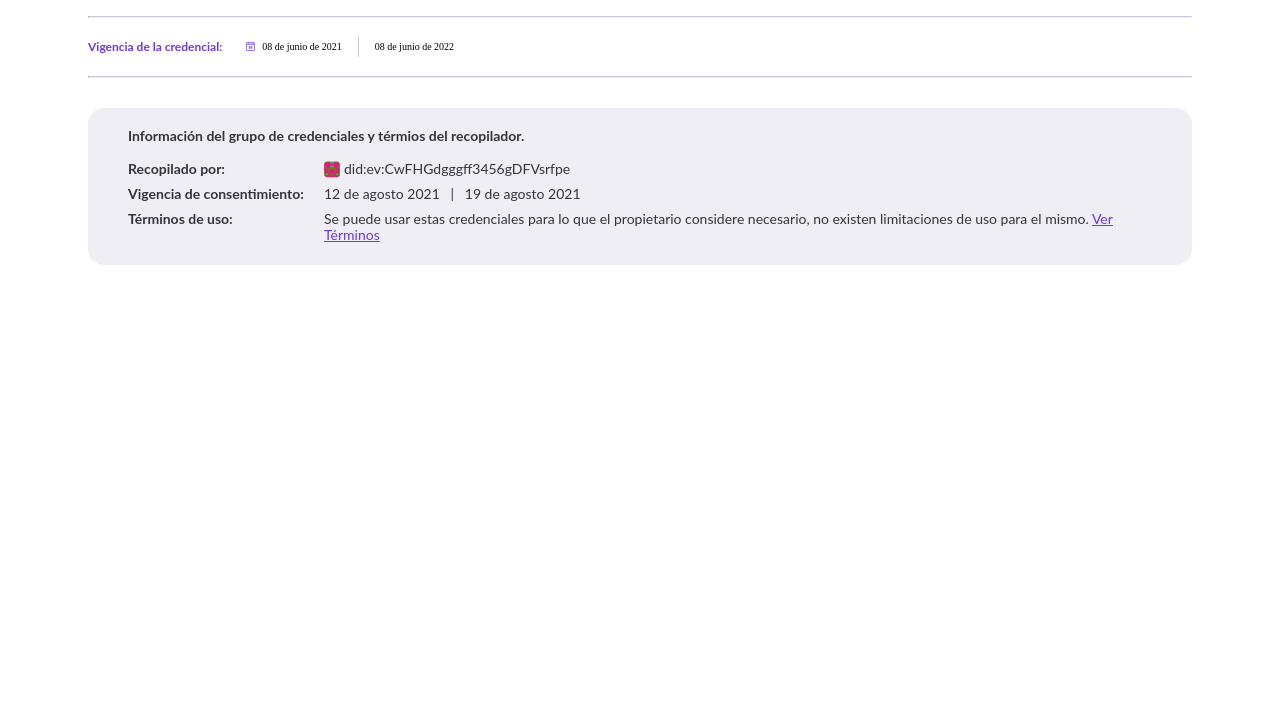
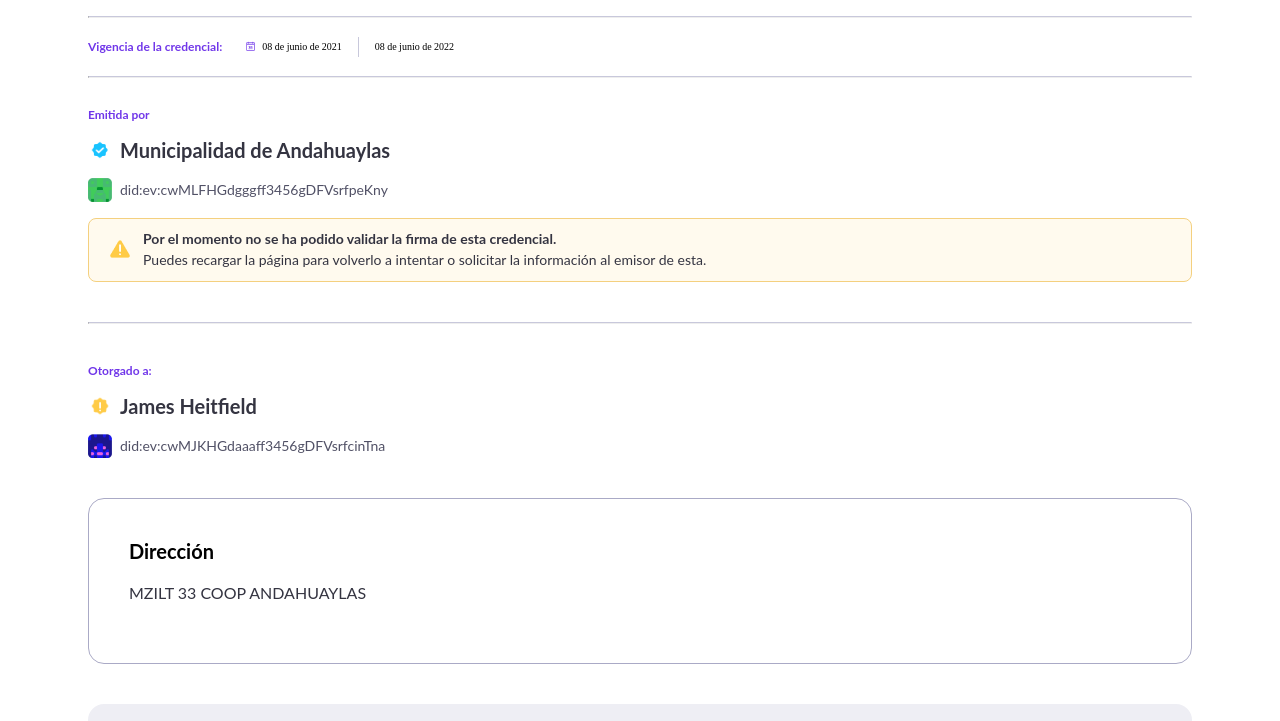
Before and after one commit to axell9641/report-template, a website: page pages/address.html in a window 1280 px wide. Shown: the part 73-794 px from the top of the page. Drawn offline with nearby package versions, Linux system fonts and the light colour scheme; files that its build step writes are made by us from their sources.

Commit message:
Address part II

```diff
--- a/pages/address.html
+++ b/pages/address.html
@@ -25,6 +25,56 @@
                 </div>
                 <hr class="separator">
             </header>
+            <section class="issued-by">
+                <section class="issuer-container">
+                    <h5 class="section-label">Emitida por</h5>
+                    <section class="issuer">
+                        <div class="subject-data">
+                            <div class="subject-data__name">
+                                <div class="subject-data__name-logo">
+                                    <img src="../images/verified-icon.png" alt="issuer verified icon">
+                                </div>
+                                <span>Municipalidad de Andahuaylas</span>
+                            </div>
+                            <div class="subject-data__did">
+                                <img src="../images/andahuaylas-identicon.png" alt="issuer identicon">
+                                <span>did:ev:cwMLFHGdgggff3456gDFVsrfpeKny</span>
+                            </div>
+                        </div>
+                    </section>
+                </section>
+            </section>
+            <div class="alert alert-warning">
+                <div class="alert__icon">
+                    <img src="../images/alert-warning.png" alt="alert icon">
+                </div>
+                <div class="alert__message">
+                    <h3 class="alert__message--title">Por el momento no se ha podido validar la firma de esta credencial.</h3>
+                    <h4 class="alert__message--description">Puedes recargar la página para volverlo a intentar o solicitar la información al emisor de esta.</h4>
+                </div>
+            </div>
+            <hr class="solid">
+            <section class="recipient">
+                <h5 class="section-label">Otorgado a:</h5>
+                <div class="subject-data">
+                    <div class="subject-data__name">
+                        <div class="subject-data__name-logo">
+                            <img src="../images/not-verified-icon.png" alt="recipient verified icon">
+                        </div>
+                        <span>James Heitfield</span>
+                    </div>
+                    <div class="subject-data__did">
+                        <img src="../images/james-heitfield-identicon.png" alt="recipient identicon">
+                        <span>did:ev:cwMJKHGdaaaff3456gDFVsrfcinTna</span>
+                    </div>
+                </div>
+            </section>
+            <section class="properties-container">
+                <div class="root-node">
+                    <div class="root-node__title">Dirección</div>
+                    <div class="root-node__description">MZILT 33 COOP ANDAHUAYLAS</div>
+                </div>
+            </section>
         </section>
     </main>
     <footer class="footer">
```
Also changed, not shown: images/andahuaylas-identicon.png (added), images/james-heitfield-identicon.png (added).
